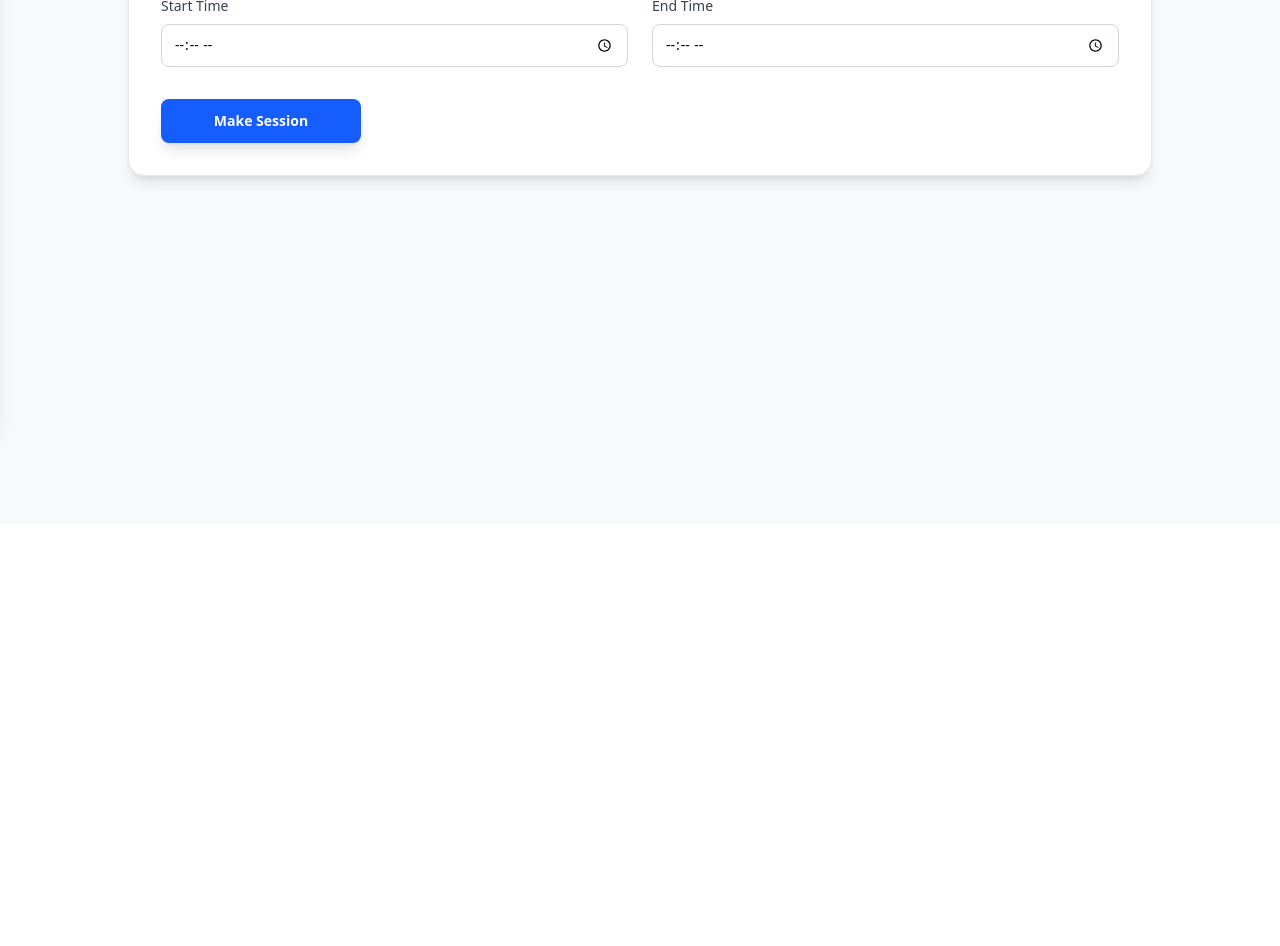
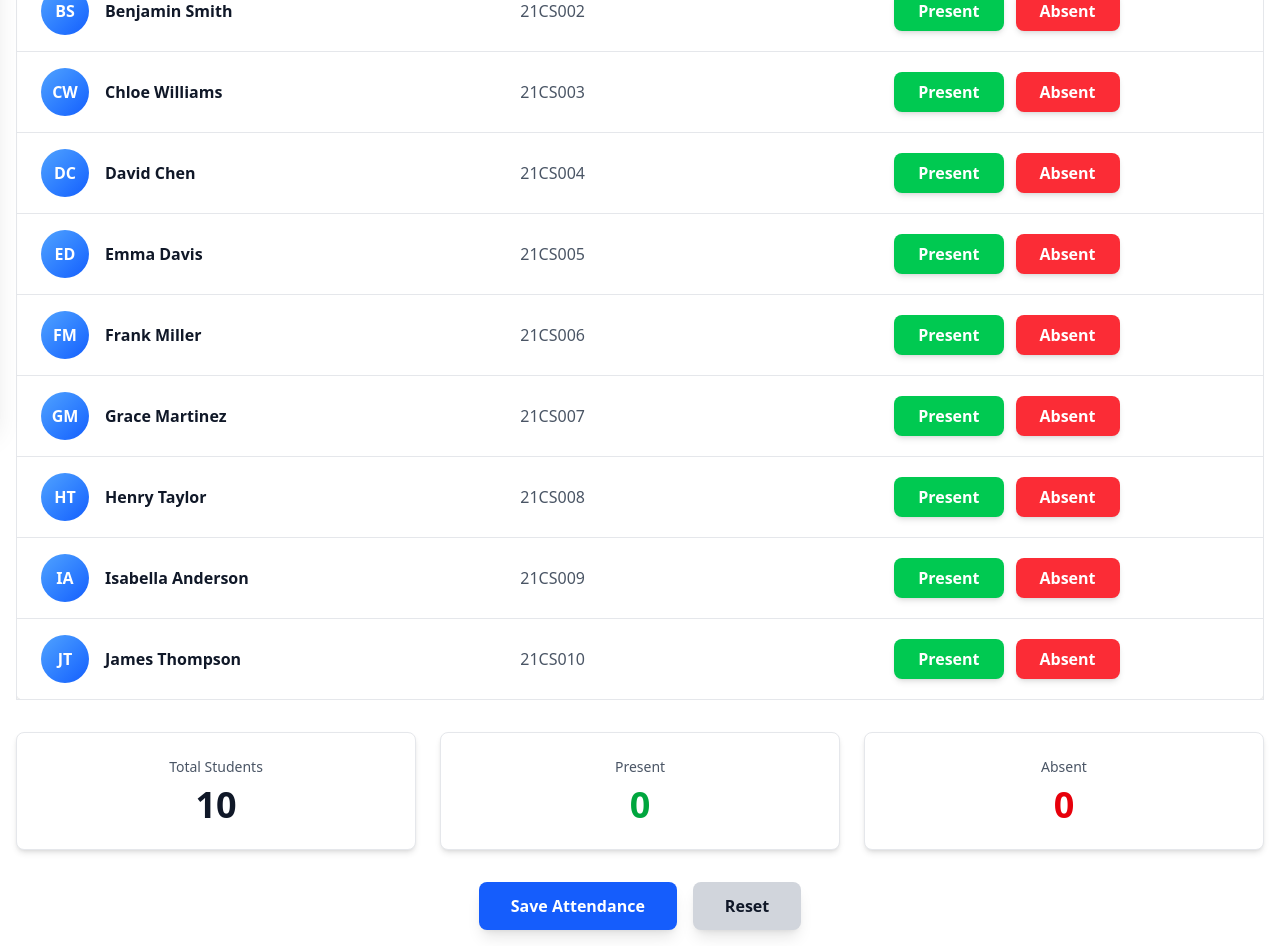
Before and after one commit to Huzefah-javed/Attendance-managment-system, a React (Vite) app in the folder client/: page / in a window 1280 px wide. Shown: the part 380-1326 px from the top of the page. Before the commit the page ends 904 px from the top, so only its background shows below. Built offline with nearby package versions, Linux system fonts and the light colour scheme.

Commit message:
mark attendance page frontend done

```diff
--- a/client/src/App.jsx
+++ b/client/src/App.jsx
@@ -6,16 +6,18 @@ import { LoginPage } from "./pages/studentLogin"
 import Attendance from "./pages/markAttendacePage"
 import AdminLogin from "./pages/admin/adminLogin"
 import UserInfo from "./components/user_info"
+import StudentAttendance from "./pages/admin/mark_attendance"
 
 function App (){
 return(<>
             <Sidebar/>
             <UserInfo/>
+            <StudentAttendance/>
           {/* <LoginPage/> */}
           {/* <AdminLogin/> */}
           {/* <Attendance/> */}
           {/* <AttendanceHistory/> */}
-          <AdminSessions/>
+          {/* <AdminSessions/> */}
           {/* <AdminStudentHistory/> */}
           </>)
 
--- /dev/null
+++ b/client/src/pages/admin/mark_attendance.jsx
@@ -0,0 +1,121 @@
+export default function StudentAttendance() {
+
+  const students = [
+    { id: 1, rollNumber: "21CS001", name: "Ava Johnson", initials: "AJ" },
+    { id: 2, rollNumber: "21CS002", name: "Benjamin Smith", initials: "BS" },
+    { id: 3, rollNumber: "21CS003", name: "Chloe Williams", initials: "CW" },
+    { id: 4, rollNumber: "21CS004", name: "David Chen", initials: "DC" },
+    { id: 5, rollNumber: "21CS005", name: "Emma Davis", initials: "ED" },
+    { id: 6, rollNumber: "21CS006", name: "Frank Miller", initials: "FM" },
+    { id: 7, rollNumber: "21CS007", name: "Grace Martinez", initials: "GM" },
+    { id: 8, rollNumber: "21CS008", name: "Henry Taylor", initials: "HT" },
+    { id: 9, rollNumber: "21CS009", name: "Isabella Anderson", initials: "IA" },
+    { id: 10, rollNumber: "21CS010", name: "James Thompson", initials: "JT" },
+  ];
+
+  return (
+    <div className="p-4">
+    <div className=" space-y-6 mb-6">
+    <div className="space-y-2">
+      <h1 className="text-2xl sm:text-3xl lg:text-4xl font-extrabold tracking-tight text-gray-900">
+        Create Lecture Session
+      </h1>
+      <p className="text-sm sm:text-base text-gray-600">
+        Configure a new lecture attendance session for students.
+      </p>
+    </div>
+    </div>
+      {/* Mobile & Desktop Student List */}
+      <div className="space-y-4">
+        {/* Desktop Table View - Hidden on mobile */}
+        <div className="hidden md:block overflow-x-auto">
+          <table className="w-full bg-white rounded-lg shadow-md border border-gray-200">
+            <thead className="bg-gray-50 border-b border-gray-200">
+              <tr>
+                <th className="px-6 py-4 text-left text-sm font-semibold text-gray-700">Student</th>
+                <th className="px-6 py-4 text-left text-sm font-semibold text-gray-700">Roll Number</th>
+                <th className="px-6 py-4 text-center text-sm font-semibold text-gray-700">Action</th>
+              </tr>
+            </thead>
+            <tbody className="divide-y divide-gray-200">
+              {students.map((student) => (
+                <tr key={student.id} className="hover:bg-gray-50 transition-colors">
+                  <td className="px-6 py-4">
+                    <div className="flex items-center gap-4">
+                      <div className="w-12 h-12 rounded-full bg-gradient-to-br from-blue-400 to-blue-600 text-white font-bold flex items-center justify-center text-base flex-shrink-0">
+                        {student.initials}
+                      </div>
+                      <span className="font-semibold text-gray-900 text-base">{student.name}</span>
+                    </div>
+                  </td>
+                  <td className="px-6 py-4 text-gray-600">{student.rollNumber}</td>
+                  <td className="px-6 py-4">
+                    <div className="flex gap-3 justify-center">
+                      <button className="px-6 py-2 bg-green-500 hover:bg-green-600 text-white font-semibold rounded-lg transition-colors duration-200 shadow-md hover:shadow-lg">
+                        Present
+                      </button>
+                      <button className="px-6 py-2 bg-red-500 hover:bg-red-600 text-white font-semibold rounded-lg transition-colors duration-200 shadow-md hover:shadow-lg">
+                        Absent
+                      </button>
+                    </div>
+                  </td>
+                </tr>
+              ))}
+            </tbody>
+          </table>
+        </div>
+
+        {/* Mobile Card View - Hidden on desktop */}
+        <div className="md:hidden space-y-4">
+          {students.map((student) => (
+            <div key={student.id} className="bg-white rounded-lg shadow-md border border-gray-200 p-4">
+              <div className="flex items-start gap-4 mb-4">
+                <div className="w-14 h-14 rounded-full bg-gradient-to-br from-blue-400 to-blue-600 text-white font-bold flex items-center justify-center text-lg flex-shrink-0">
+                  {student.initials}
+                </div>
+                <div className="flex-1 min-w-0">
+                  <h3 className="font-semibold text-gray-900 text-lg">{student.name}</h3>
+                  <p className="text-sm text-gray-600">Roll: {student.rollNumber}</p>
+                </div>
+              </div>
+              <div className="flex gap-3">
+                <button className="flex-1 px-4 py-3 bg-green-500 hover:bg-green-600 text-white font-semibold rounded-lg transition-colors duration-200 shadow-md hover:shadow-lg">
+                  Present
+                </button>
+                <button className="flex-1 px-4 py-3 bg-red-500 hover:bg-red-600 text-white font-semibold rounded-lg transition-colors duration-200 shadow-md hover:shadow-lg">
+                  Absent
+                </button>
+              </div>
+            </div>
+          ))}
+        </div>
+
+        {/* Summary Footer */}
+        <div className="mt-8 grid grid-cols-1 sm:grid-cols-3 gap-4 lg:gap-6">
+          <div className="bg-white rounded-lg shadow-md border border-gray-200 p-6 text-center hover:shadow-lg transition-shadow">
+            <p className="text-sm text-gray-600 font-medium mb-2">Total Students</p>
+            <p className="text-3xl lg:text-4xl font-bold text-gray-900">{students.length}</p>
+          </div>
+          <div className="bg-white rounded-lg shadow-md border border-gray-200 p-6 text-center hover:shadow-lg transition-shadow">
+            <p className="text-sm text-gray-600 font-medium mb-2">Present</p>
+            <p className="text-3xl lg:text-4xl font-bold text-green-600">0</p>
+          </div>
+          <div className="bg-white rounded-lg shadow-md border border-gray-200 p-6 text-center hover:shadow-lg transition-shadow">
+            <p className="text-sm text-gray-600 font-medium mb-2">Absent</p>
+            <p className="text-3xl lg:text-4xl font-bold text-red-600">0</p>
+          </div>
+        </div>
+
+        {/* Action Buttons */}
+        <div className="mt-8 flex flex-col sm:flex-row gap-4 justify-center">
+          <button className="px-8 py-3 bg-blue-600 hover:bg-blue-700 text-white font-semibold rounded-lg transition-colors duration-200 shadow-lg hover:shadow-xl">
+            Save Attendance
+          </button>
+          <button className="px-8 py-3 bg-gray-300 hover:bg-gray-400 text-gray-900 font-semibold rounded-lg transition-colors duration-200 shadow-lg hover:shadow-xl">
+            Reset
+          </button>
+        </div>
+      </div>
+    </div>
+  );
+}
```
